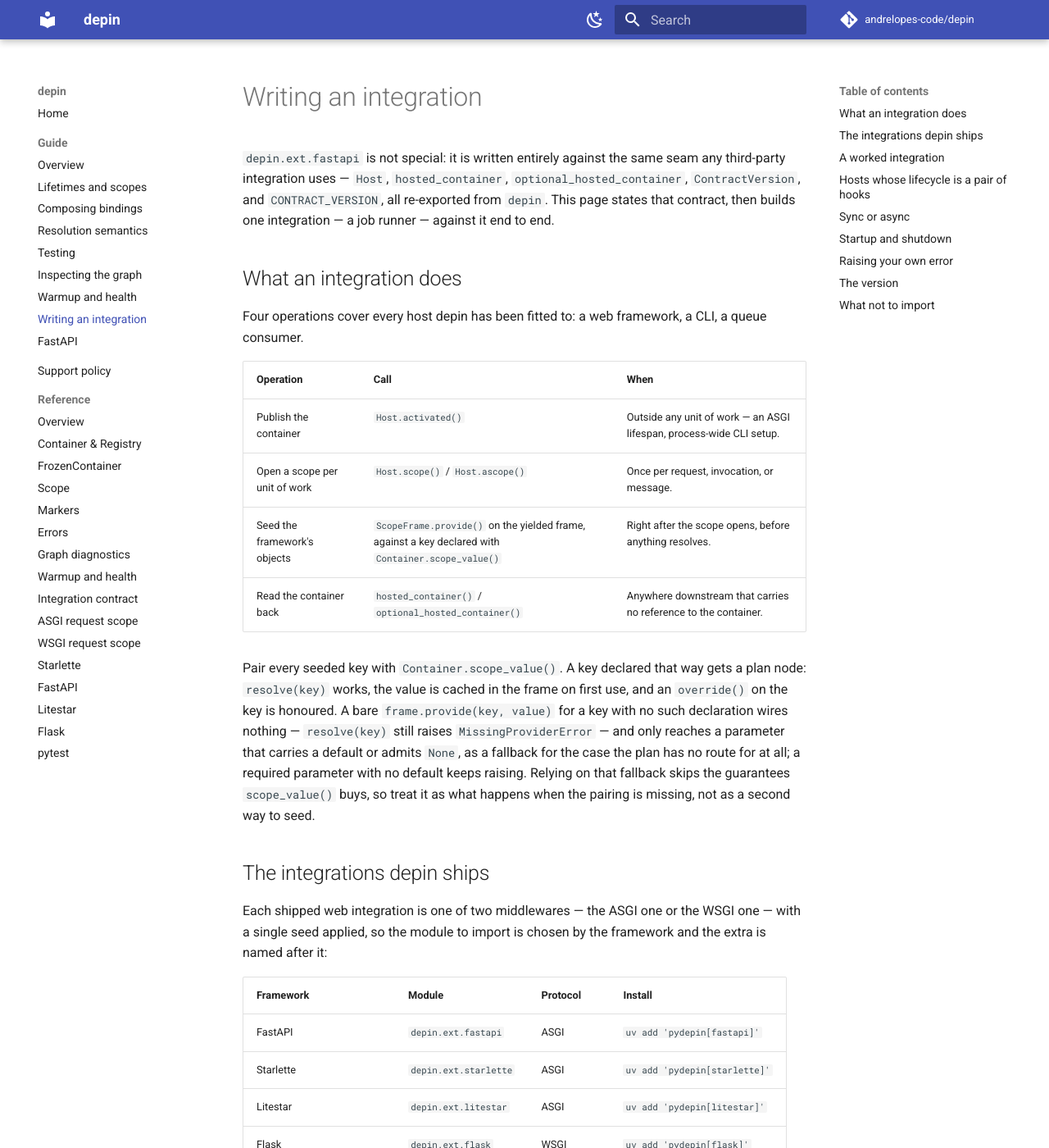
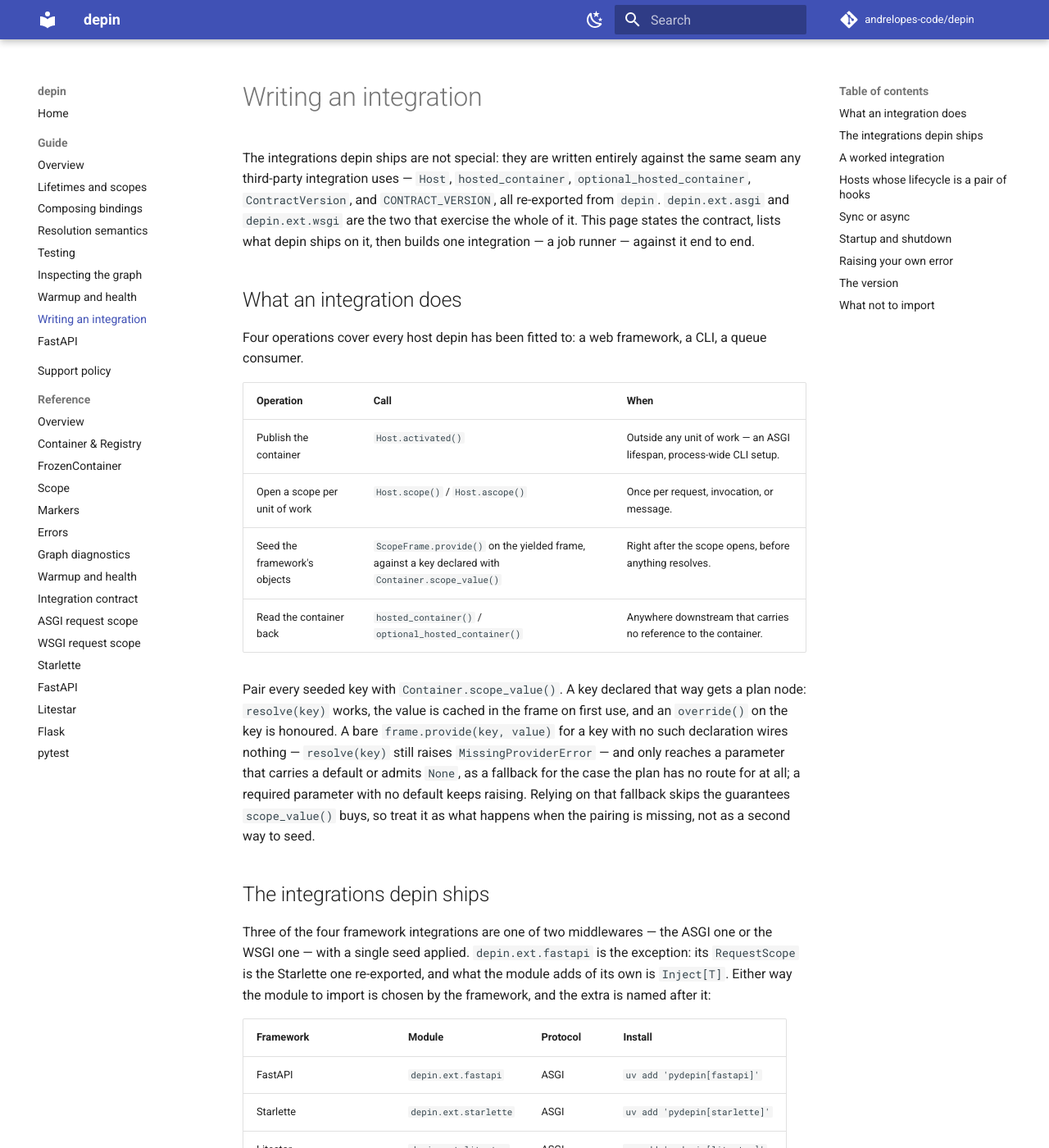
Before and after one commit to andrelopes-code/depin, an MkDocs documentation site: the page built from docs/guide/integrations.md, in a window 1280 px wide and 1400 px high. Shown: the whole window at 82% size. Built offline with MkDocs 1.6.1 and Material for MkDocs 9.7.7, drawn with Linux system fonts in a browser that asks for light colours; comment, search, counter and statistics services are not loaded; the version menu is left out; some of the changed text lies outside the part shown.

Commit message:
docs: name every web integration where readers land
The README and the docs home presented FastAPI as the only integration,
so this release's four frameworks and two framework-free middlewares were
reachable only from a guide page about writing an integration.

Correct three claims the branch left behind: the FastAPI guide said every
non-HTTP scope is forwarded untouched, which a websocket is not; the
integrations guide called `depin.ext.fastapi` the worked example of the
contract, which moved to `depin.ext.asgi`, and described every shipped
integration as a middleware plus a seed, which the FastAPI one is not.

Give each `seed_request` a runnable example, count the aliases in the
ASGI and WSGI module docstrings correctly, restore the missing
consequence in the WSGI class docstring, and say why the WSGI environment
is mutable where the ASGI scope is not.

Exercise the header the Starlette example's `RequestTrace` advertises,
and make the two "injected container" example tests pin the singleton by
identity rather than by comparing one constant string with another.

```diff
--- a/docs/guide/integrations.md
+++ b/docs/guide/integrations.md
@@ -1,10 +1,12 @@
 # Writing an integration
 
-`depin.ext.fastapi` is not special: it is written entirely against the same
-seam any third-party integration uses — `Host`, `hosted_container`,
-`optional_hosted_container`, `ContractVersion`, and `CONTRACT_VERSION`, all
-re-exported from `depin`. This page states that contract, then builds one
-integration — a job runner — against it end to end.
+The integrations depin ships are not special: they are written entirely
+against the same seam any third-party integration uses — `Host`,
+`hosted_container`, `optional_hosted_container`, `ContractVersion`, and
+`CONTRACT_VERSION`, all re-exported from `depin`. `depin.ext.asgi` and
+`depin.ext.wsgi` are the two that exercise the whole of it. This page states
+the contract, lists what depin ships on it, then builds one integration — a
+job runner — against it end to end.
 
 ## What an integration does
 
@@ -31,9 +33,11 @@
 
 ## The integrations depin ships
 
-Each shipped web integration is one of two middlewares — the ASGI one or the
-WSGI one — with a single seed applied, so the module to import is chosen by the
-framework and the extra is named after it:
+Three of the four framework integrations are one of two middlewares — the ASGI
+one or the WSGI one — with a single seed applied. `depin.ext.fastapi` is the
+exception: its `RequestScope` is the Starlette one re-exported, and what the
+module adds of its own is `Inject[T]`. Either way the module to import is
+chosen by the framework, and the extra is named after it:
 
 | Framework | Module | Protocol | Install |
 | --- | --- | --- | --- |
@@ -338,9 +342,9 @@
 ## What not to import
 
 An integration imports from `depin` only — never from `depin._core`, which
-carries no compatibility promise across releases. `depin.ext.fastapi` is held
-to that rule by `tests/unit/test_integration_contract.py`, which fails on the
-literal substring `_core` appearing anywhere in a module under `depin/ext/`,
+carries no compatibility promise across releases. Every module depin ships under
+`depin/ext/` is held to that rule by `tests/unit/test_integration_contract.py`,
+which fails on the literal substring `_core` appearing anywhere in one of them,
 prose included. A third-party integration gets the same guarantee `depin`
 gives its own: everything a host needs — `Host`, `hosted_container`,
 `optional_hosted_container`, `ContractVersion`, `CONTRACT_VERSION` — is
```
Also changed, not shown: README.md (+12 -4 lines), docs/guide/fastapi.md (+5 -2 lines), docs/index.md (+10 -3 lines), 9 other files.
